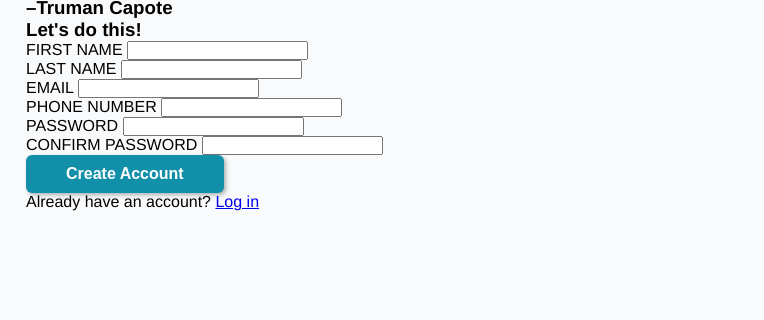
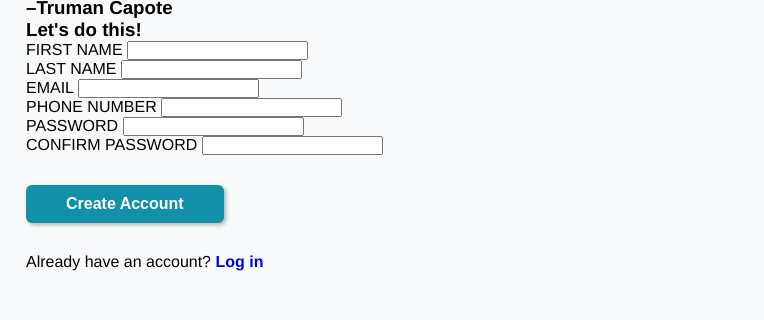
Before and after one commit to reepicheep213/sign-up_form, a plain HTML site: page index.html in a window 1280 px wide. Shown: the part 99-419 px from the top of the page, 516-1280 px from the left. Drawn offline with Linux system fonts and the light colour scheme.

Commit message:
add margin around button, style login-link div

```diff
--- a/style.css
+++ b/style.css
@@ -55,6 +55,7 @@ button {
   box-shadow: 2px 2px 4px rgba(0, 0, 0, 0.3);
   border: none;
   border-radius: 6px;
+  margin: 30px 0;
   padding: 10px 40px;
   cursor: pointer;
 }
@@ -66,3 +67,8 @@ button:hover {
 button:active {
   background-color: #027b86;
 }
+
+.login-link a {
+  font-weight: bold;
+  text-decoration: none;
+}
```
